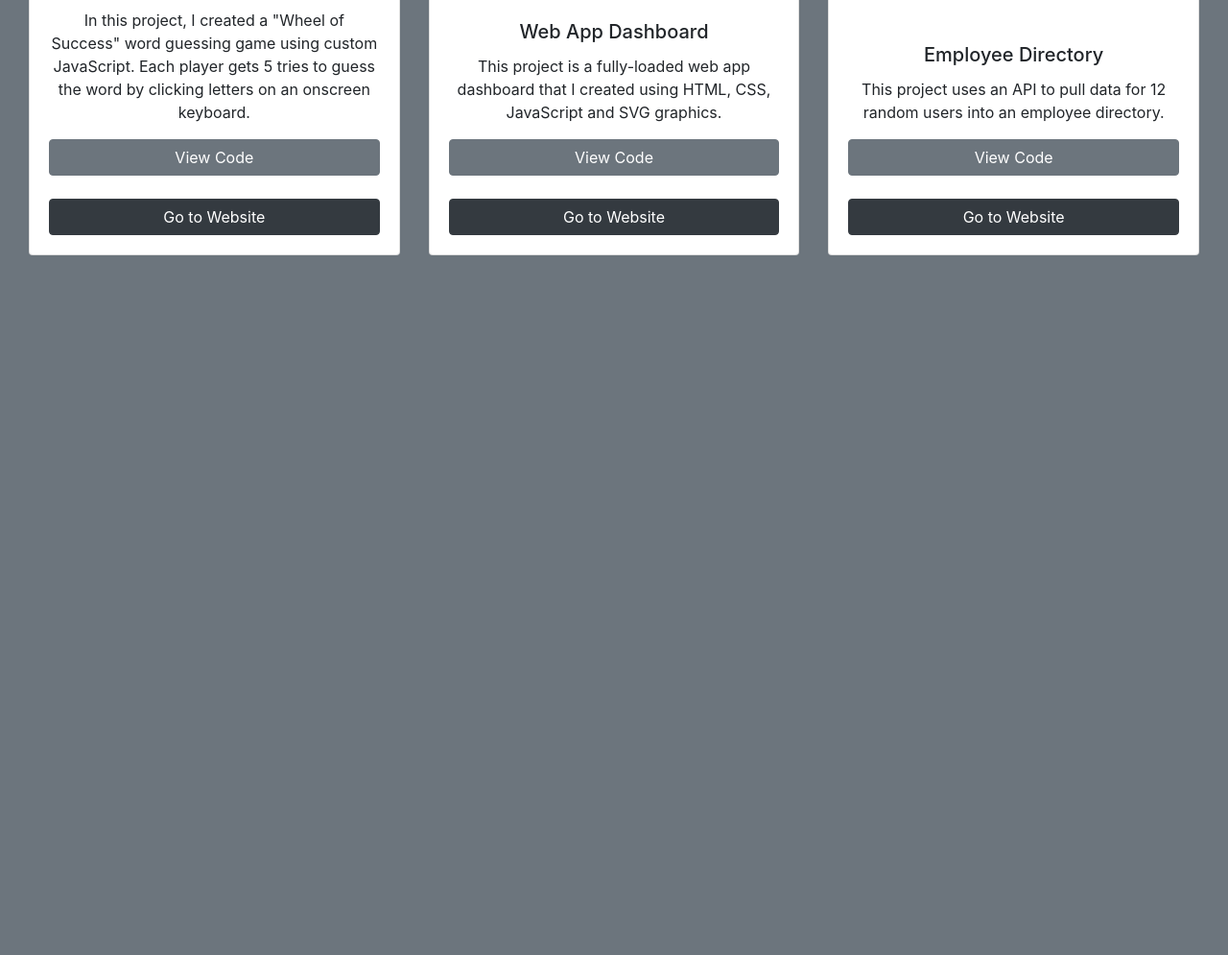
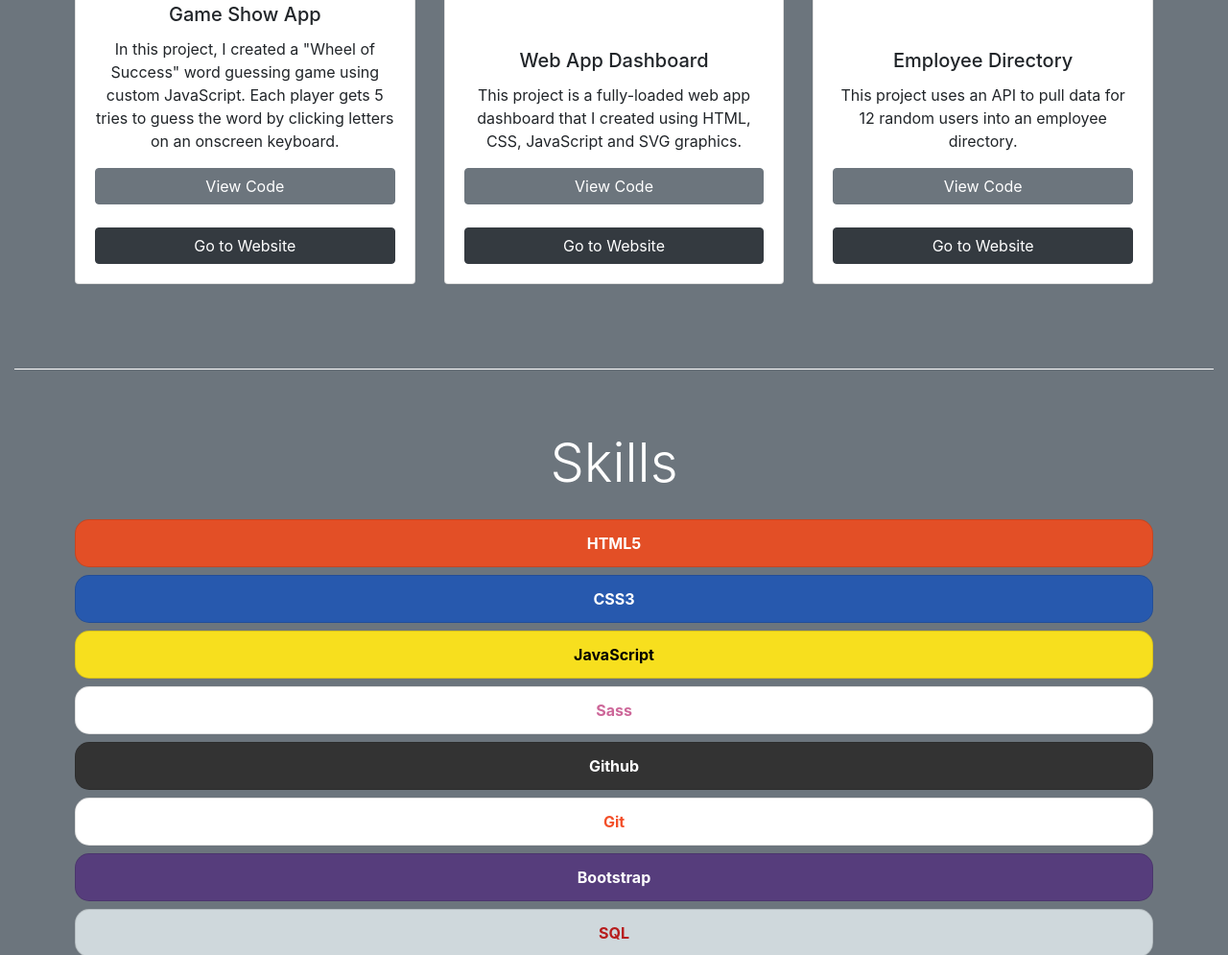
Before and after one commit to jonhayjr/Treehouse-FEWD-Project9, a plain HTML site: page index.html in a window 1280 px wide. Shown: the part 1805-2800 px from the top of the page at 96% size. Before the commit the page ends 2095 px from the top, so only its background shows below. Drawn offline with nearby package versions, Linux system fonts and the light colour scheme.

Commit message:
Added skills list items and styling

```diff
--- a/css/styles.css
+++ b/css/styles.css
@@ -1,4 +1,10 @@
+hr {
+    background-color: white;
+    height: 1px;
+    border: none;
+}
 
+/*Header*/
 .header-background {
     background-image: linear-gradient(to bottom, rgba(246, 245, 252, 0.247), rgba(117, 19, 93, 0.73)), url("../img/sbimage.jpeg");
     background-size: cover;
@@ -15,3 +21,52 @@
 .line-height {
     line-height: 2;
 }
+
+/*Project*/
+.card img {
+    height: auto;
+}
+
+/*List Item Styling*/
+.list-item-html5 {
+    background-color: #e34f26;
+    color: white;
+}
+
+.list-item-css {
+    background-color: #2759AE;
+    color: white;
+
+}
+
+.list-item-js {
+    background-color: #f7df1e;
+    color: black;
+}
+
+.list-item-sass {
+    color: #CD6799;
+}
+
+.list-item-sql {
+    background-color: #CFD8DC;
+    color: #B71C1C;
+}
+
+.list-item-github {
+    background-color: #333;
+    color: white;
+}
+
+.list-item-git {
+    color: #F34F29;
+}
+
+.list-item-bootstrap {
+    color: white;
+    background-color: #563d7c;
+}
+
+    .skills .list-group-item {
+    border-radius: 15px 15px;
+}
--- a/index.html
+++ b/index.html
@@ -9,6 +9,7 @@
     <!-- Bootstrap CSS -->
     <link rel="stylesheet" href="https://maxcdn.bootstrapcdn.com/bootstrap/4.0.0/css/bootstrap.min.css"
         integrity="sha384-Gn5384xqQ1aoWXA+058RXPxPg6fy4IWvTNh0E263XmFcJlSAwiGgFAW/dAiS6JXm" crossorigin="anonymous">
+
       <!-- Custom CSS-->
     <link rel="stylesheet" href="css/styles.css">
 
@@ -60,7 +61,7 @@
     <main class="container-fluid">
       <!-- Begin About Section-->
       <section>
-        <div class="row text-white text-center p-5 border border-5">
+        <div class="row text-white text-center p-5">
           <div class="col">
             <h5 id="about" class="display-4">About</h5>
             <img src="img/JonHeadShot.jpeg" class="img-fluid img-radius my-3" alt="Jon Headshot">
@@ -68,9 +69,10 @@
           </div>
         </div>
       </section>
+      <hr>
       <!-- End About Section-->
       <!-- Begin Projects Section-->
-      <section>
+      <section class="p-5">
        <div class="row text-white text-center p-3">
          <div class="col">
            <h5 id="projects" class="display-4">Projects</h5>
@@ -160,7 +162,32 @@
                  </div>
         </div>
       </section>
+      <hr>
       <!-- End Projects Section-->
+      <!-- Begin Skills Section-->
+      <section class="skills p-5">
+        <div class="container-fluid">
+          <div class="row text-center">
+            <div class="col">
+              <h5 id="skills" class="display-4 text-white mb-4">Skills</h5>
+            </div>
+          </div>
+          <div class="row">
+            <div class="col">
+              <ul class="list-group w-100-sm mx-auto text-center">
+                <li class="list-group-item list-item-html5 font-weight-bold mb-2">HTML5</li>
+                <li class="list-group-item list-item-css font-weight-bold mb-2">CSS3</li>
+                <li class="list-group-item list-item-js font-weight-bold mb-2">JavaScript</li>
+                <li class="list-group-item list-item-sass font-weight-bold mb-2">Sass</li>
+                <li class="list-group-item list-item-github font-weight-bold mb-2">Github</li>
+                <li class="list-group-item list-item-git font-weight-bold mb-2">Git</li>
+                <li class="list-group-item list-item-bootstrap font-weight-bold mb-2">Bootstrap</li>
+                <li class="list-group-item list-item-sql font-weight-bold mb-2">SQL</li>
+              </ul>
+          </div>
+        </div>
+        <!-- End Skills Section -->
+      </section>
     </main>
     <!-- Optional JavaScript -->
     <script src="https://cdn.jsdelivr.net/npm/bootstrap@5.0.0-beta2/dist/js/bootstrap.bundle.min.js" integrity="sha384-b5kHyXgcpbZJO/tY9Ul7kGkf1S0CWuKcCD38l8YkeH8z8QjE0GmW1gYU5S9FOnJ0" crossorigin="anonymous"></script>
```
Also changed, not shown: icons/iconfinder_css3.png (added), icons/iconfinder_html5.png (added), icons/iconfinder_javascript.png (added), icons/iconfinder_sass.png (added).
